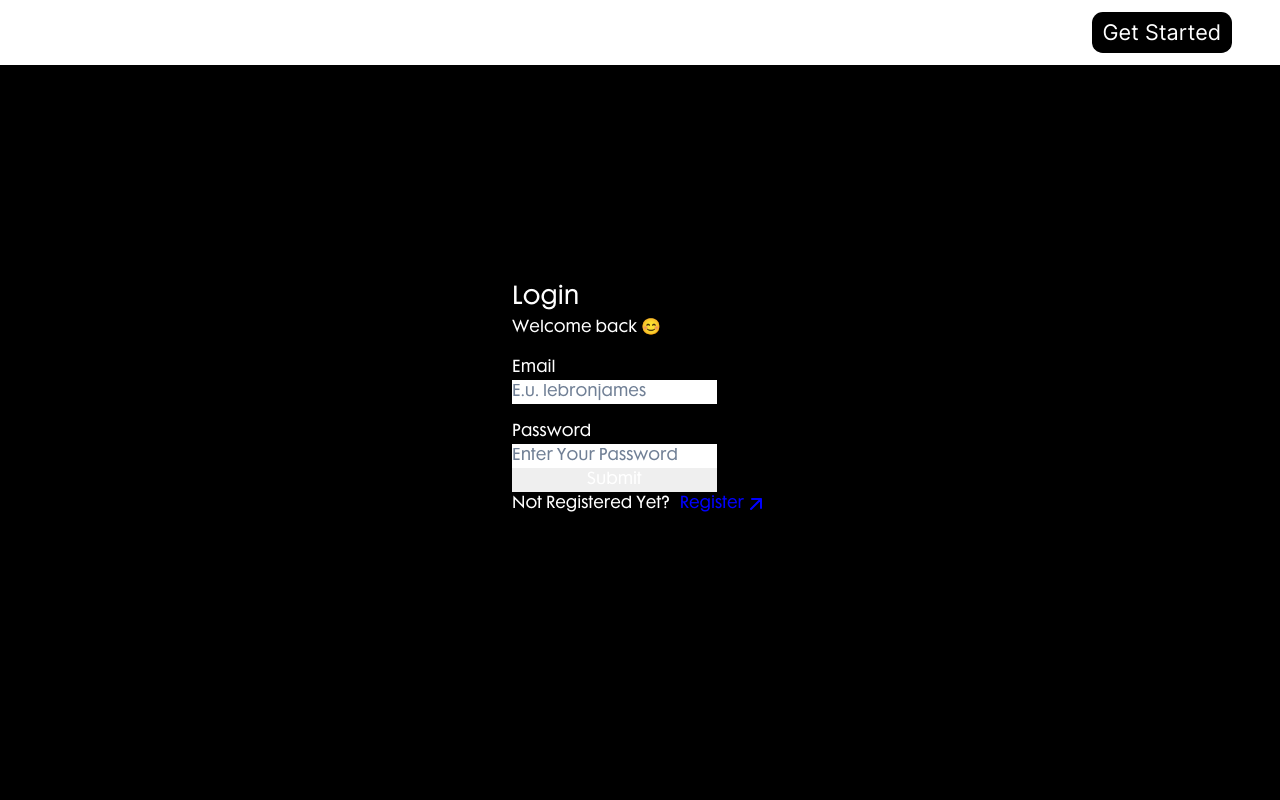
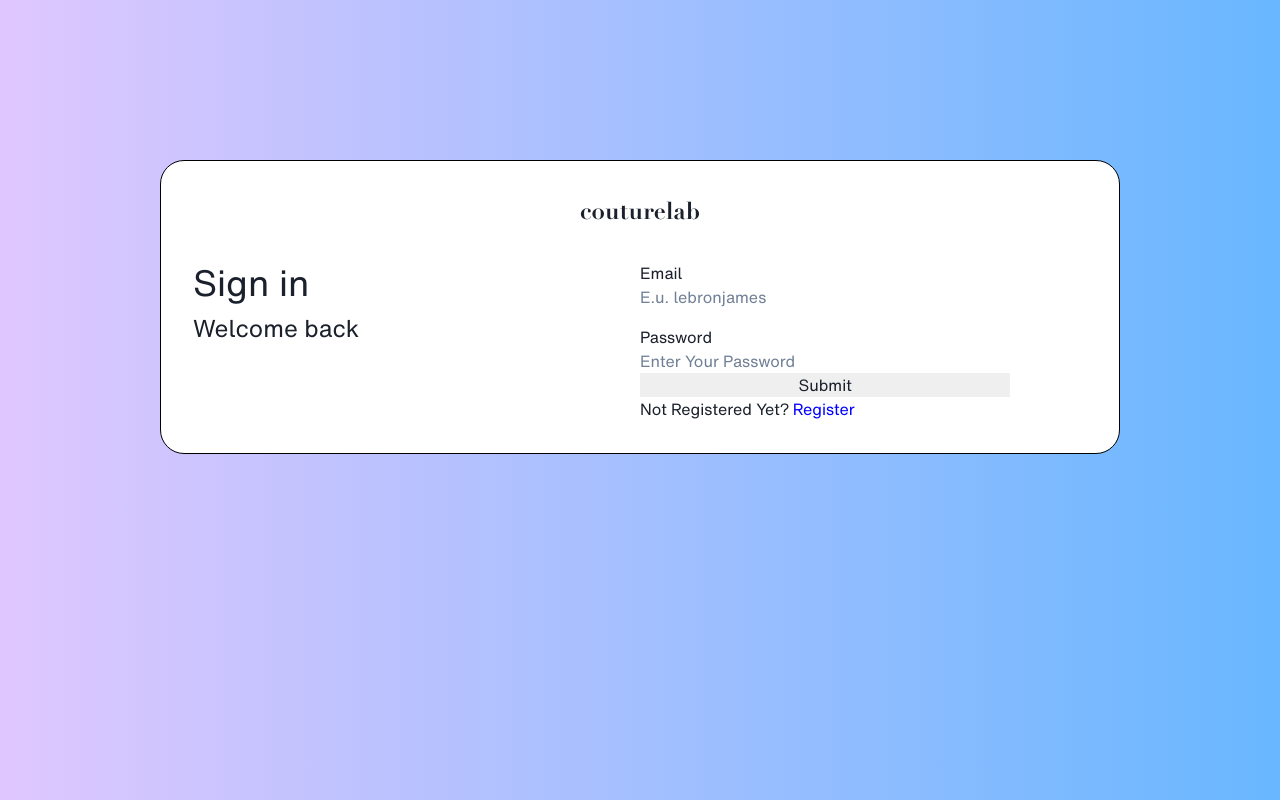
Before and after one commit to felixliang50779/Couture-Lab, a React (Create React App) app in the folder couture-lab-ui/: page /signin in a window 1280 px wide. Built offline with nearby package versions, Linux system fonts and the light colour scheme; no server answers.

Commit message:
test change signin

```diff
--- a/couture-lab-ui/src/PageStyles/Home.module.css
+++ b/couture-lab-ui/src/PageStyles/Home.module.css
@@ -18,6 +18,7 @@
 
 .intro-header {
     font-size: 5em;
+    font-weight: 700;
 }
 
 .intro-description {
--- a/couture-lab-ui/src/PageStyles/SignIn.module.css
+++ b/couture-lab-ui/src/PageStyles/SignIn.module.css
@@ -1,14 +1,41 @@
 .signin-container {
-    font-family: "FuturaMaxi";
-    display: flex;
-    flex-direction: column;
-    color: #ffffff;
-    background-color: #000000;
+    padding: 10em 0 0 0;
+    background-image: linear-gradient(to right, #dfc7fe, #68b7ff);
     height: 100vh;
 }
 
-.signin-text-container {
-    padding: 13em 0 0 0;
+.couturelab-logo {
+    display: block;
+    font-family: "Linotype";
+    font-size: 1.5em;
+    text-align: center;
+}
+
+.signin-card {
+    padding: 2em 1em 2em 1em;
+    margin: 0 10em 0 10em;
+    background-color: #ffffff;
+    border: 0.1em solid #000000;
+    border-radius: 1.5em;
+    font-family: 'Helvetica';
+}
+
+.signin-content {
+    display: grid;
+    grid-template-columns: 1fr 1fr;
+    margin: 1em 0 0 0;
+}
+
+.signin-content-text {
+    margin: 0 0 0 1em;
+}
+
+.signin-header {
+    font-size: 2.25em;
+}
+
+.signin-welcomeback {
+    font-size: 1.5em;
 }
 
 .signin-form {
@@ -27,12 +54,17 @@
 
 .signin-register {
     display: flex;
+    gap: 0.2em;
 }
 
 .signin-register-link {
     color: #0000FF;
 }
 
+.signin-register-link:hover {
+    text-decoration: underline;
+}
+
 .signin-text-container {
     margin: 0 auto;
 }
--- a/couture-lab-ui/src/Pages/SignIn.js
+++ b/couture-lab-ui/src/Pages/SignIn.js
@@ -1,13 +1,12 @@
 import { useState, useEffect } from 'react';
 import { Link, useNavigate } from 'react-router-dom';
 import { signInWithEmailAndPassword, onAuthStateChanged } from 'firebase/auth';
-
-import NavBar from '../Components/navbar.js';
 import { FirebaseAuth } from '../Utilities/firebase.js';
 
 import styles from '../PageStyles/SignIn.module.css';
 import { toast } from 'react-toastify';
 import 'react-toastify/dist/ReactToastify.css';
+
 
 const SignIn = () => {
 
@@ -51,13 +50,13 @@ const SignIn = () => {
     return (
 
         <div className={styles['signin-container']}>
-
-            <NavBar />
-
-            <div className={styles['signin-text-container']}>
-
-                <h1>Login</h1>
-                <h2>Welcome back 😊</h2>
+            <div className={styles['signin-card']}>
+                <a className={styles['couturelab-logo']} href='/'>couturelab</a>
+                <div className={styles['signin-content']}>
+                    <div className={styles['signin-content-text']}>
+                        <h1 className={styles['signin-header']}>Sign in</h1>
+                        <h2 className={styles['signin-welcomeback']}>Welcome back</h2>
+                    </div>
                     { userSignedIn ? (
                         <h1>You are already signed in</h1>
                     ) : (
@@ -84,35 +83,14 @@ const SignIn = () => {
                                 <input type="submit" />
                             </form>
                             <div className={styles['signin-register']}>
-                            <h2>Not Registered Yet? </h2>
+                                <h2>Not Registered Yet?  </h2>
                                 <Link className={styles['signin-register-link']} to="/signup">
-                                &nbsp;Register
+                                    Register
                                 </Link>
-                            <svg
-                                width="24"
-                                viewBox="0 0 24 24"
-                                fill="none"
-                                xmlns="http://www.w3.org/2000/svg"
-                            >
-                                <g id="SVGRepo_bgCarrier" strokeWidth="0"></g>
-                                <g
-                                    id="SVGRepo_tracerCarrier"
-                                    strokeLinecap="round"
-                                    strokeLinejoin="round"
-                                ></g>
-                                <g id="SVGRepo_iconCarrier">
-                                    <path
-                                        d="M7 17L17 7M17 7H8M17 7V16"
-                                        stroke="#0000FF"
-                                        strokeWidth="2"
-                                        strokeLinecap="round"
-                                        strokeLinejoin="round"
-                                    ></path>
-                                </g>
-                            </svg>
                             </div>
                         </div>
                     )}
+                </div>
             </div>
         </div>
     );
```
Lines whose indentation alone changed are shown as unchanged.
